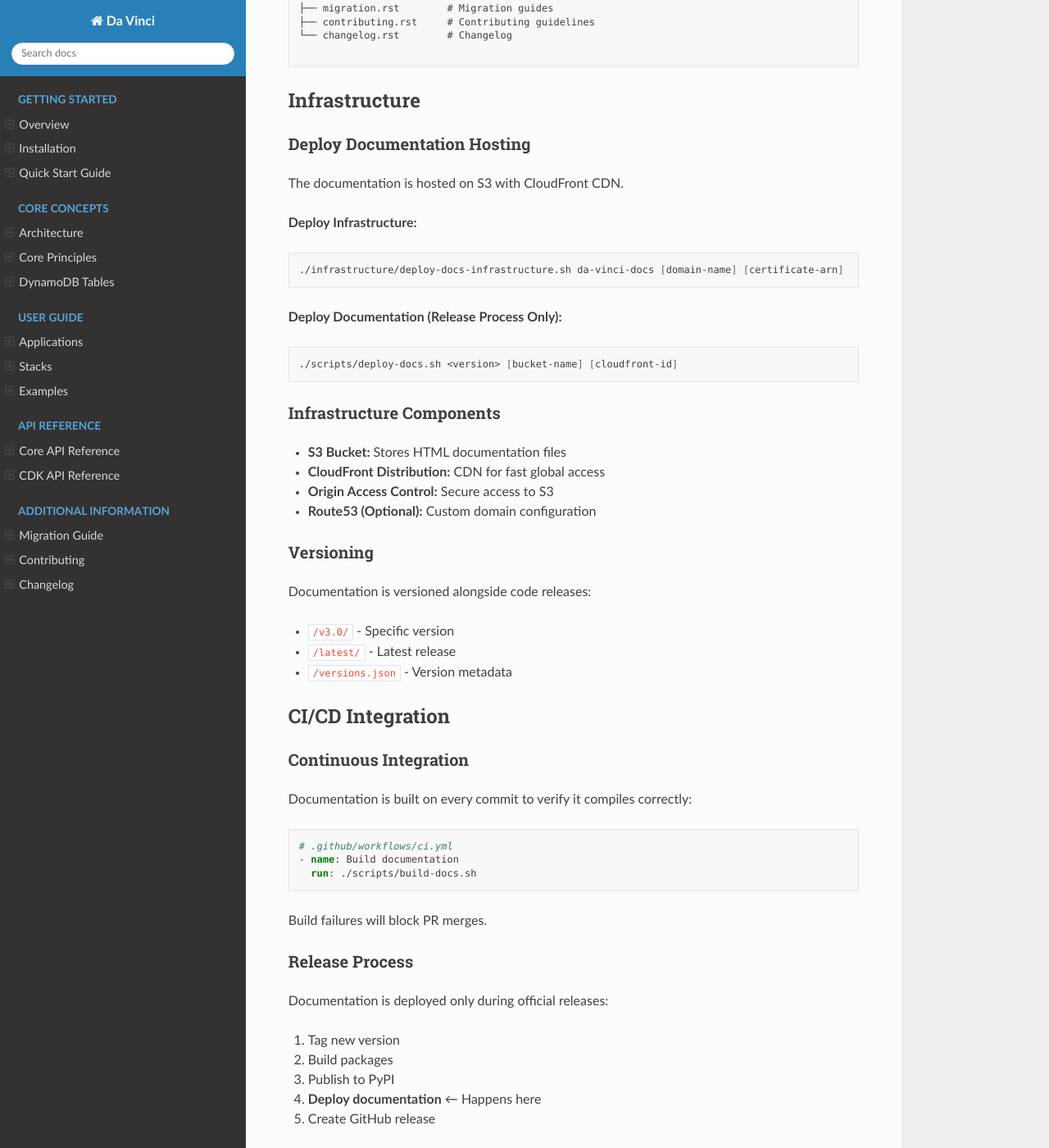
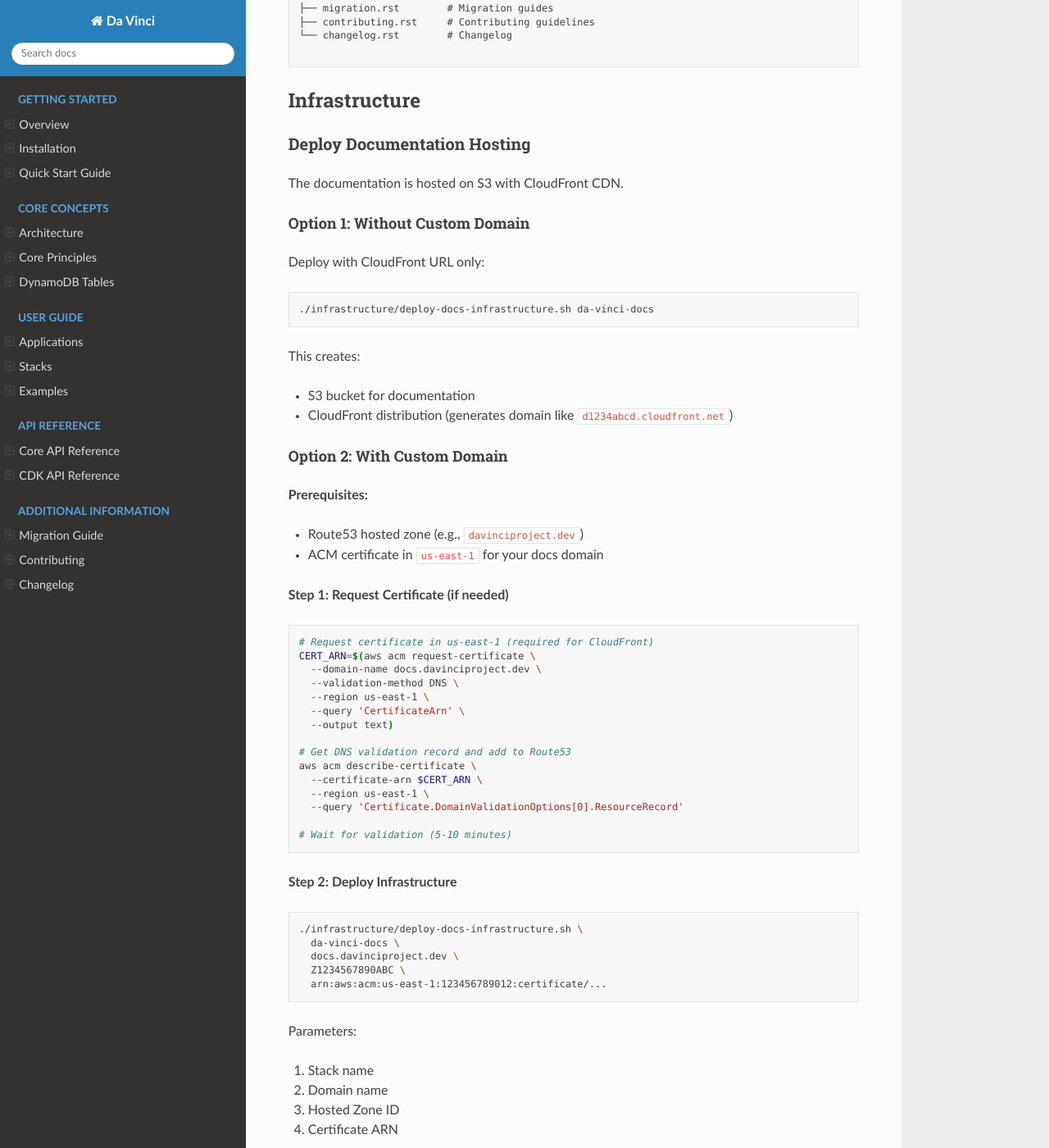
Before and after one commit to jarosser06/da-vinci, a Sphinx documentation site: the page built from docs/README.md, in a window 1280 px wide and 1400 px high, scrolled down 1242 px. Shown: the whole window at 82% size. Built offline with Sphinx 7.4.7 and the Read the Docs theme 3.1.0, drawn with Linux system fonts in a browser that asks for light colours; some of the changed text lies outside the part shown.

Commit message:
feat: add automated docs deployment to release workflow
- Add docs deployment step to release.yml workflow
- Fix Route53 configuration to use HostedZoneId instead of HostedZoneName
- Update deploy-docs-infrastructure.sh to accept hosted zone ID parameter
- Add comprehensive documentation for infrastructure setup in docs/README.md
- Include GitHub secrets configuration instructions

Changes:
- Release workflow now deploys docs automatically when secrets are set
- CloudFormation template now properly creates Route53 records for subdomains
- Infrastructure script provides clear guidance for setting up GitHub secrets
- Documentation includes both with/without custom domain setups

🤖 Generated with [Claude Code](https://claude.com/claude-code)

Co-Authored-By: Claude <noreply@anthropic.com>

````diff
--- a/docs/README.md
+++ b/docs/README.md
@@ -64,14 +64,69 @@ docs/
 
 The documentation is hosted on S3 with CloudFront CDN.
 
-**Deploy Infrastructure:**
+#### Option 1: Without Custom Domain
+
+Deploy with CloudFront URL only:
+
 ```bash
-./infrastructure/deploy-docs-infrastructure.sh da-vinci-docs [domain-name] [certificate-arn]
+./infrastructure/deploy-docs-infrastructure.sh da-vinci-docs
 ```
 
-**Deploy Documentation (Release Process Only):**
+This creates:
+- S3 bucket for documentation
+- CloudFront distribution (generates domain like `d1234abcd.cloudfront.net`)
+
+#### Option 2: With Custom Domain
+
+**Prerequisites:**
+- Route53 hosted zone (e.g., `davinciproject.dev`)
+- ACM certificate in `us-east-1` for your docs domain
+
+**Step 1: Request Certificate (if needed)**
+
 ```bash
-./scripts/deploy-docs.sh <version> [bucket-name] [cloudfront-id]
+# Request certificate in us-east-1 (required for CloudFront)
+CERT_ARN=$(aws acm request-certificate \
+  --domain-name docs.davinciproject.dev \
+  --validation-method DNS \
+  --region us-east-1 \
+  --query 'CertificateArn' \
+  --output text)
+
+# Get DNS validation record and add to Route53
+aws acm describe-certificate \
+  --certificate-arn $CERT_ARN \
+  --region us-east-1 \
+  --query 'Certificate.DomainValidationOptions[0].ResourceRecord'
+
+# Wait for validation (5-10 minutes)
+```
+
+**Step 2: Deploy Infrastructure**
+
+```bash
+./infrastructure/deploy-docs-infrastructure.sh \
+  da-vinci-docs \
+  docs.davinciproject.dev \
+  Z1234567890ABC \
+  arn:aws:acm:us-east-1:123456789012:certificate/...
+```
+
+Parameters:
+1. Stack name
+2. Domain name
+3. Hosted Zone ID
+4. Certificate ARN
+
+**Step 3: Configure GitHub Secrets**
+
+```bash
+# Source generated environment file
+source infrastructure/docs-env.sh
+
+# Set secrets for automated deployment
+gh secret set DOCS_S3_BUCKET --body "$DOCS_S3_BUCKET"
+gh secret set DOCS_CLOUDFRONT_ID --body "$DOCS_CLOUDFRONT_ID"
 ```
 
 ### Infrastructure Components
@@ -79,7 +134,8 @@ The documentation is hosted on S3 with CloudFront CDN.
 - **S3 Bucket:** Stores HTML documentation files
 - **CloudFront Distribution:** CDN for fast global access
 - **Origin Access Control:** Secure access to S3
-- **Route53 (Optional):** Custom domain configuration
+- **Route53 (Optional):** Custom domain A record
+- **ACM Certificate (Optional):** SSL/TLS for custom domain
 
 ### Versioning
 
@@ -88,6 +144,14 @@ Documentation is versioned alongside code releases:
 - `/v3.0/` - Specific version
 - `/latest/` - Latest release
 - `/versions.json` - Version metadata
+
+### Manual Deployment
+
+To deploy documentation manually (outside of release process):
+
+```bash
+./scripts/deploy-docs.sh 3.0.0 da-vinci-docs-docs E1234567890ABC
+```
 
 ## CI/CD Integration
 
````
Also changed, not shown: 3 other files.
